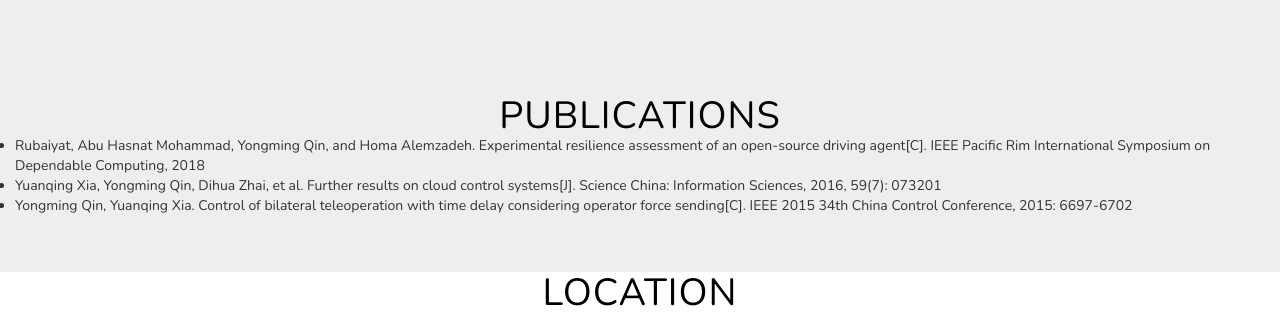
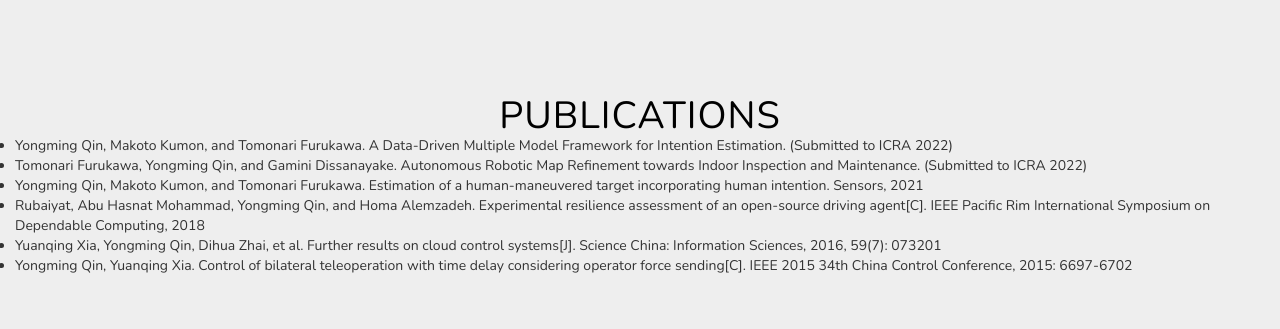
Before and after one commit to yongming-qin/yongming-qin.github.io, a plain HTML site: page index.html in a window 1280 px wide. Shown: the part 1416-1745 px from the top of the page. Drawn offline with nearby package versions, Linux system fonts and the light colour scheme.

Commit message:
Update index.html
Update the publications.

```diff
--- a/index.html
+++ b/index.html
@@ -189,6 +189,9 @@ img {
 		<div class="container-fluid">
 			<h3>Publications</h3>
 			<ul>
+				<li>Yongming Qin, Makoto Kumon, and Tomonari Furukawa. A Data-Driven Multiple Model Framework for Intention Estimation. (Submitted to ICRA 2022)</li>
+				<li>Tomonari Furukawa, Yongming Qin, and Gamini Dissanayake. Autonomous Robotic Map Refinement towards Indoor Inspection and Maintenance. (Submitted to ICRA 2022)</li>
+				<li>Yongming Qin, Makoto Kumon, and Tomonari Furukawa. Estimation of a human-maneuvered target incorporating human intention. Sensors, 2021</li>
 				<li>Rubaiyat, Abu Hasnat Mohammad, Yongming Qin, and Homa Alemzadeh. Experimental resilience assessment of an open-source driving agent[C]. IEEE Pacific Rim International Symposium on Dependable Computing, 2018</li>
 				<li>Yuanqing Xia, Yongming Qin, Dihua Zhai, et al. Further results on cloud control systems[J]. Science China: Information Sciences, 2016, 59(7): 073201</li>
 				<li>Yongming Qin, Yuanqing Xia. Control of bilateral teleoperation with time delay considering operator force sending[C]. IEEE 2015 34th China Control Conference, 2015: 6697-6702</li>
```
